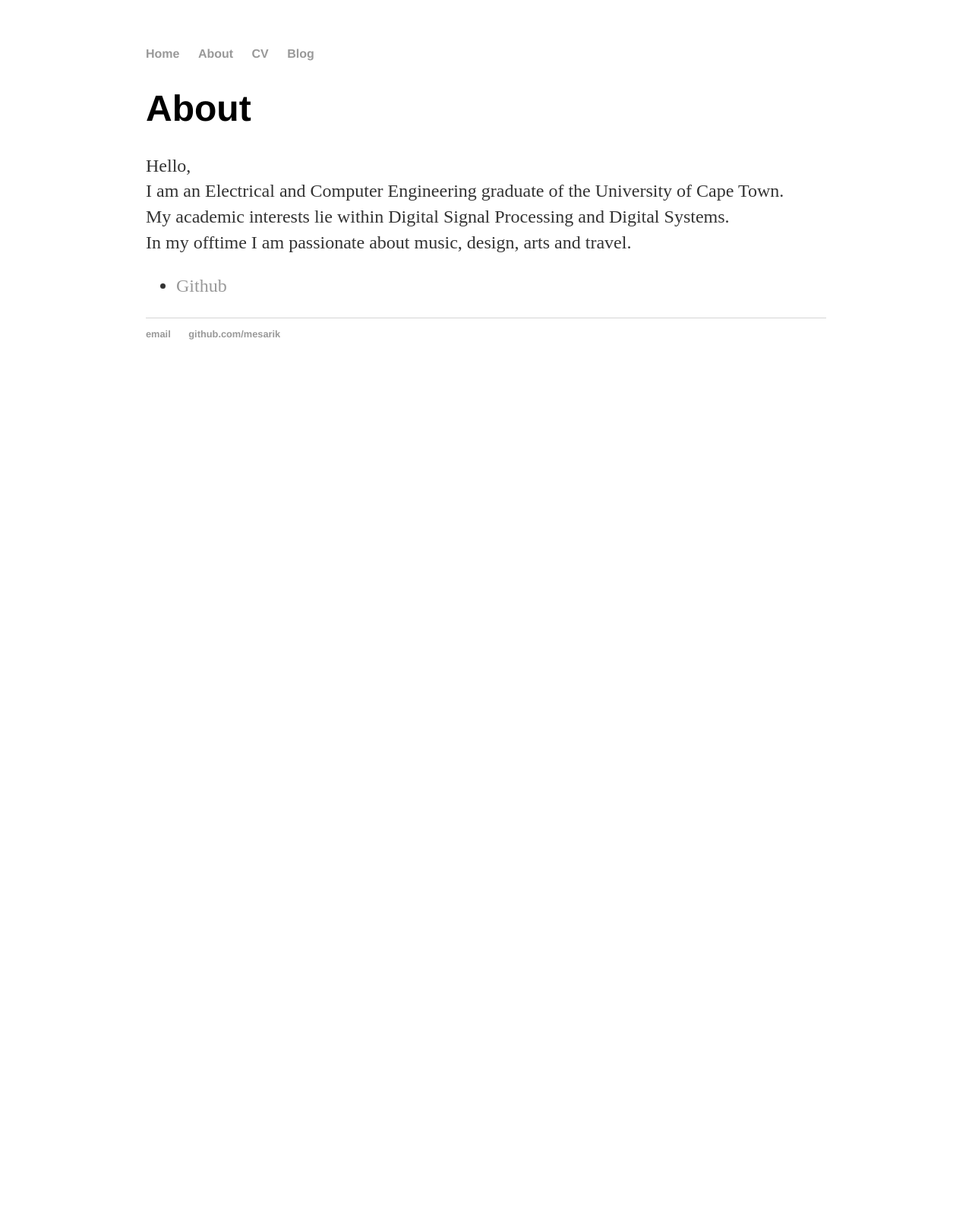
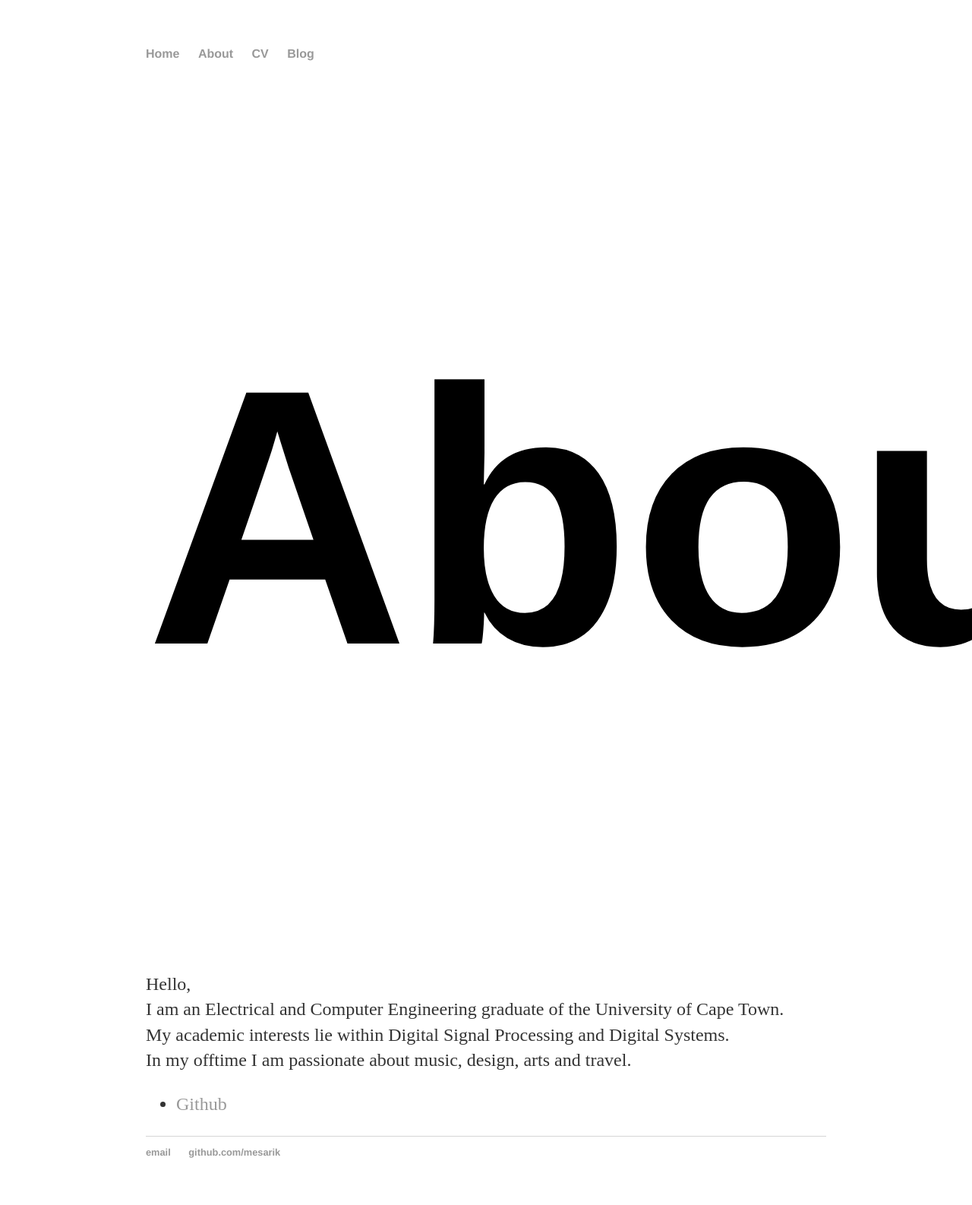
Before and after one commit to mesarcik/mesarcik.github.io, a Jekyll site: the page built from about/index.html, in a window 1280 px wide. Shown: the whole page at 76% size. Built offline with Jekyll 4.4.1, drawn with Linux system fonts in a browser that asks for light colours; before the commit the page ends 900 px from its top, so only the background shows below that.

Commit message:
git_uploader.sh

```diff
--- a/css/main.css
+++ b/css/main.css
@@ -6,7 +6,7 @@ a:hover { text-decoration: underline; }
 p, ul { font-size: 1.5em; line-height: 1.4em; color: #333; }
 
 h1, h2, h3, h4 { font-family: 'Helvetica', 'Arial', 'Sans-Serif'; }
-h1 { font-size: 3em;  }
+h1 { font-size: 30em;  }
 h2 { font-size: 2.7em; }
 h3 { font-size: 2.3em; }
 h4 { font-size: 1.9em; }
```
